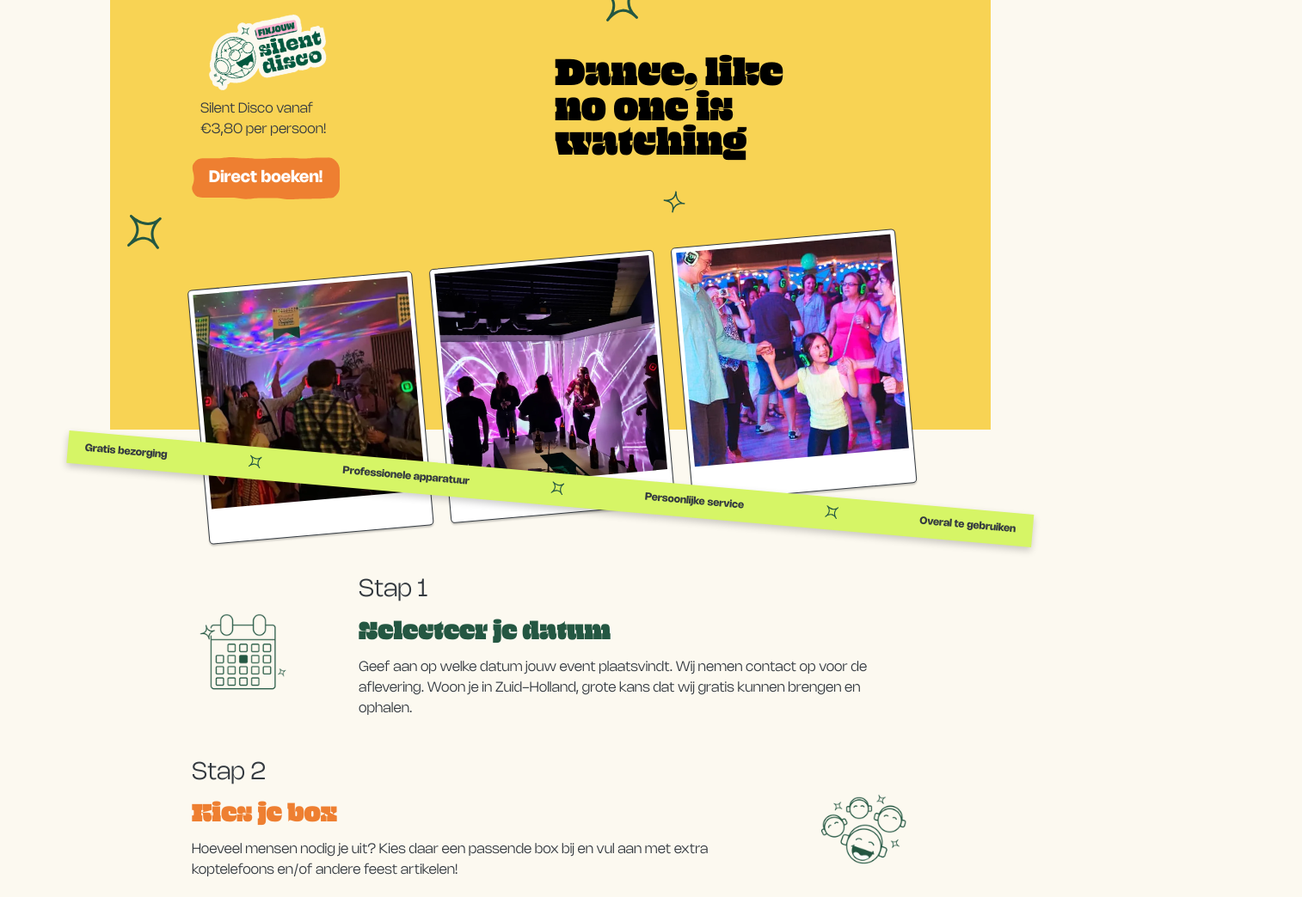
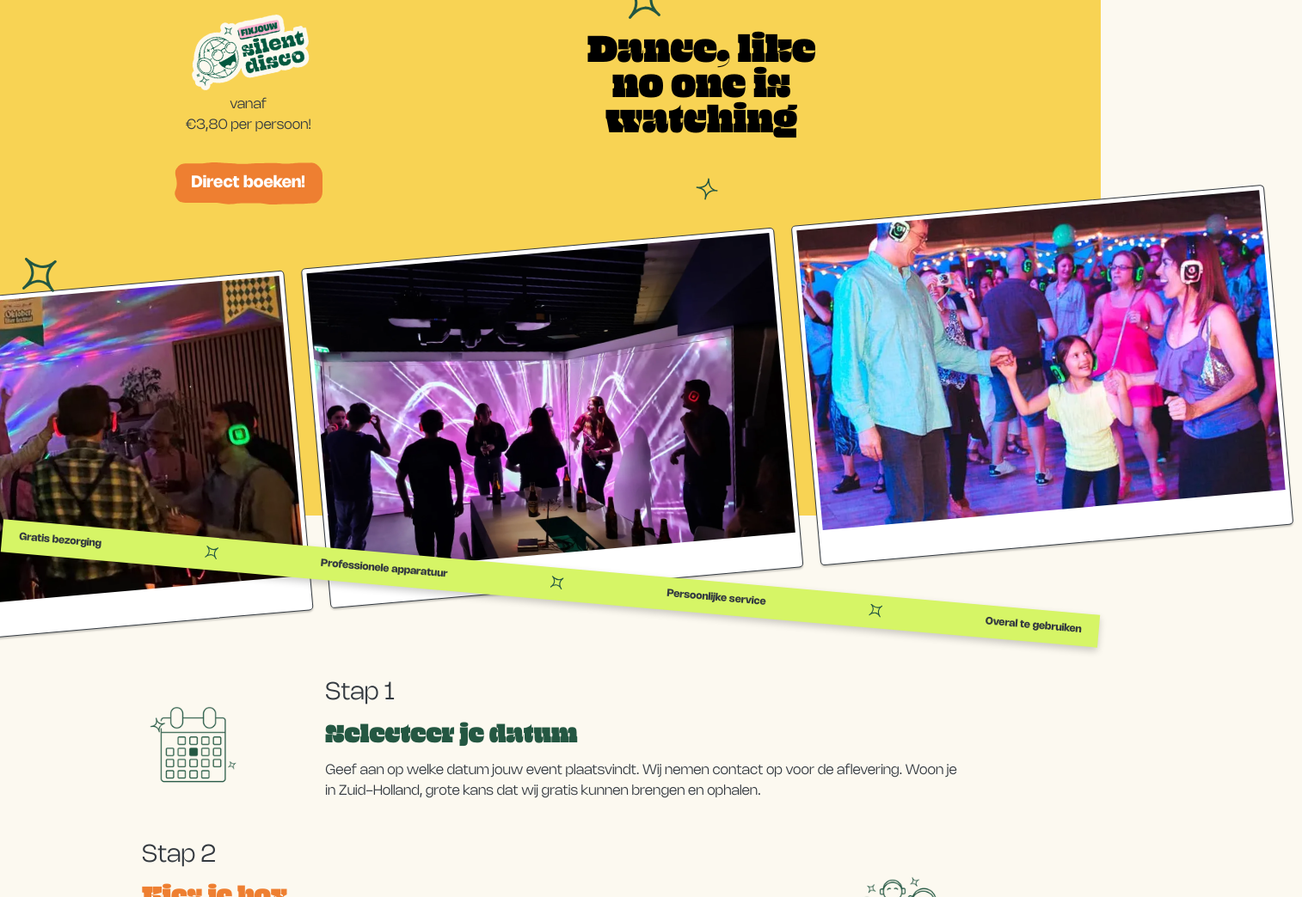
Before and after one commit to JesperVerschoor/SilentDiscoWebsite, a plain HTML site: page index.html in a window 1280 px wide. Shown: the top 1044 px of the page at 86% size, 1514 px wide, since content can reach past the window. Drawn offline with nearby package versions, Linux system fonts and the light colour scheme; no server answers; a script that the page names is missing; files whose address does not match are found by name.

Commit message:
Use full width viewport and apply bootstrap grid properly in header

```diff
--- a/index.html
+++ b/index.html
@@ -11,14 +11,21 @@
 
 <body>
     <!-- Navbar  -->
-    <header class="container">
+    <header>
+        <div class="container-fluid">
             <div class="top-section">
+                <div class="row">
+                    <div class="col-sm-12 col-md-4">
                         <div class="logo-and-cta">
                             <img src="resources/fixjouwsilentdiscologo2x.webp" alt="Company Logo" class="logo">
-                <p class="cta-text">Silent Disco vanaf <br> €3,80 per persoon!</p>
+                            <p class="cta-text">vanaf <br> €3,80 per persoon!</p>
                             <button class="cta-button">Direct boeken!</button>
                         </div>
+                    </div>
+                    <div class="col-sm-12 col-md-8">
                         <p class="company-shoutout">Dance, like <br>no one is <br>watching</p>
+                    </div>
+                </div>
             </div>
                 <div class="image-section-wrapper">
                     <div class="image-section">
@@ -48,6 +55,7 @@
                 <img src="resources/svg/star.svg" class="star star2" alt="Star 2">
                 <img src="resources/svg/star.svg" class="star star3" alt="Star 3">
 
+        </div>
     </header>
     <button class="cta-button cta-button-mobile">Direct boeken!</button>
     <div class="container main-content">
@@ -97,7 +105,7 @@
         </div>
 
     </div>
-    <div class="container explanation-section">
+    <div class="container-fluid explanation-section">
         <div class="row">
             <div class="col-md-2">
                 <h4>Hoe werkt het?</h4>
@@ -121,7 +129,7 @@
 
 
     <!-- Footer -->
-    <footer class="container">
+    <footer class="container-fluid">
         <div id="footer-placeholder"></div>
     </footer>
 
--- a/styles.css
+++ b/styles.css
@@ -67,8 +67,10 @@ body {
 }
 
 .container {
-  max-width: 1024px;
-  min-width: 1024px;
+
+
+
+
 
 }
 
@@ -78,17 +80,17 @@ header {
   padding: 20px;
   box-sizing: border-box;
   position: relative;
-  height: 500px;
-  margin-bottom: 100px;
+  height: 600px;
+  margin-bottom: 120px;
   overflow: visible; /* Ensure overflow doesn't affect layout */
 }
 
 .top-section {
-  display: flex;
-  margin-left: 80px;
+
+  margin: 0 auto; /* centreer truckje */
+  max-width: 1024px; /* centreer truckje */
   align-items: center;
-  justify-content: center;
-
+  flex-direction: column;
 }
 
 .logo-and-cta {
@@ -103,11 +105,10 @@ header {
 }
 
 .cta-text {
-  margin: 10px 0;
-  padding: 10px;
+  padding: 15px;
   width: 100%;
-  max-width: 300px;
   font-weight: 500;
+  text-align: center;
 }
 
 .cta-button {
@@ -142,14 +143,12 @@ header {
 
 .company-shoutout {
   font-family: Beastly;
-  flex-grow: 1;
   margin-top: 20px;
-  margin-left: 250px;
-  color: black;
+    color: black;
   font-size: 3rem;
   font-weight: 400;
   line-height: 85%;
-  text-align: left;
+  text-align: center;
 }
 
 .image-section-wrapper {
@@ -157,12 +156,8 @@ header {
   display: flex;
   justify-content: center;
   align-items: center;
-  position: absolute;
-  top: 85%; /* Position at 50% from top */
-  left: 50%; /* Position at 50% from left */
-  transform: translate(-50%, -50%) rotate(-5deg); /* Center and rotate */
+  position: relative;
 }
-
 
 .image-section {
   display: flex;
@@ -178,12 +173,11 @@ header {
   border: 1px solid var(--dark);
   margin: 0 10px;
   box-shadow: 0 2px 2px rgba(0,0,0,0.2);
-
 }
 
 .polaroid img {
-  width: 250px;
-  height: 250px;
+  width: 540px;
+  height: 350px;
   object-fit: cover;
 }
 
@@ -198,7 +192,7 @@ header {
   transform: translateX(-50%) rotate(5deg);
   display: flex;
   justify-content: space-between;
-  width: 110%;
+  width: 100%;
   box-shadow: 0 4px 8px rgba(0,0,0,0.2);
   font-size: 0.75rem;
   font-weight: 600;
@@ -233,7 +227,7 @@ header {
 }
 
 .star3 {
-  top: 45%; /* Adjust position as needed */
+  top: 35%; /* Adjust position as needed */
   right: 35%; /* Adjust position as needed */
   width: 20px; /* Adjust size as needed */
   height: 20px; /* Adjust size as needed */
@@ -371,10 +365,7 @@ footer a:hover {
 
 /* queries for specific resolutions */
 @media (max-width: 1024px) {
-  .container {
-    max-width: 100%;
-    min-width: 0;
-  }
+
 
   header {
    /* height: auto; */
```
Lines whose indentation alone changed are shown as unchanged.
